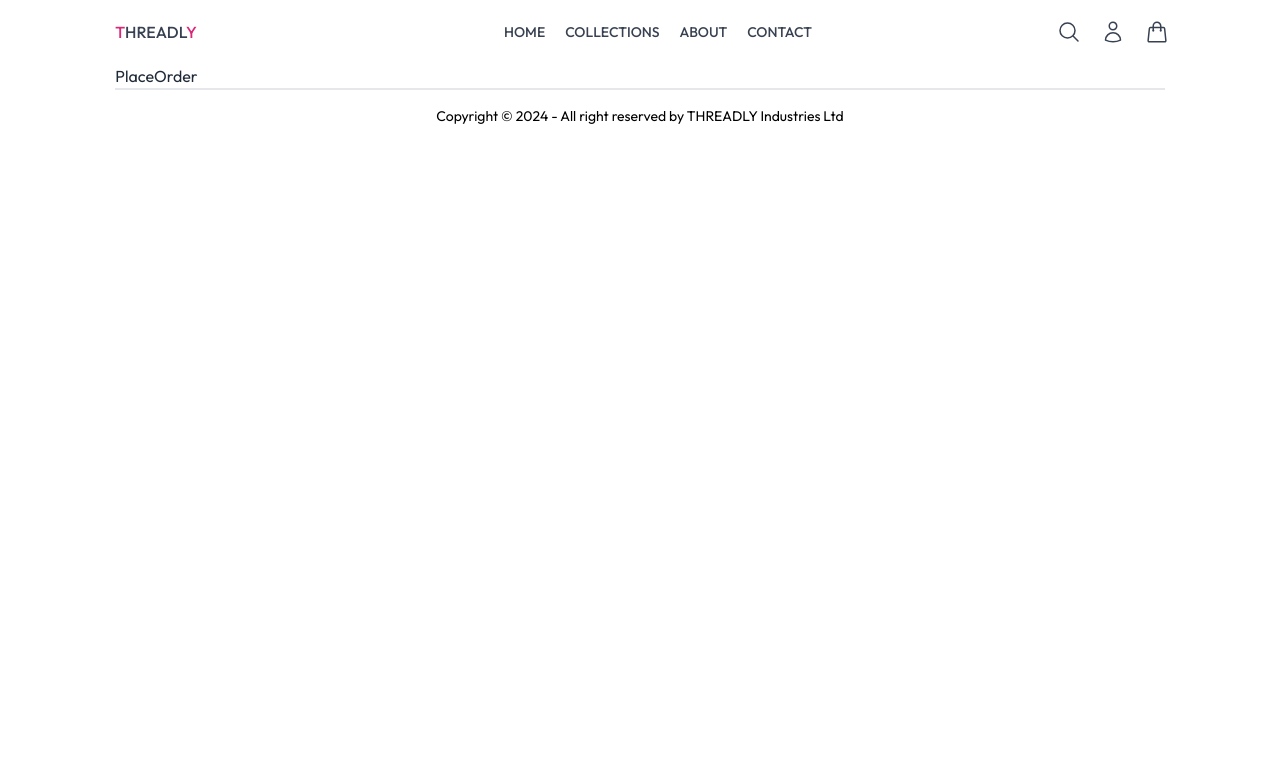
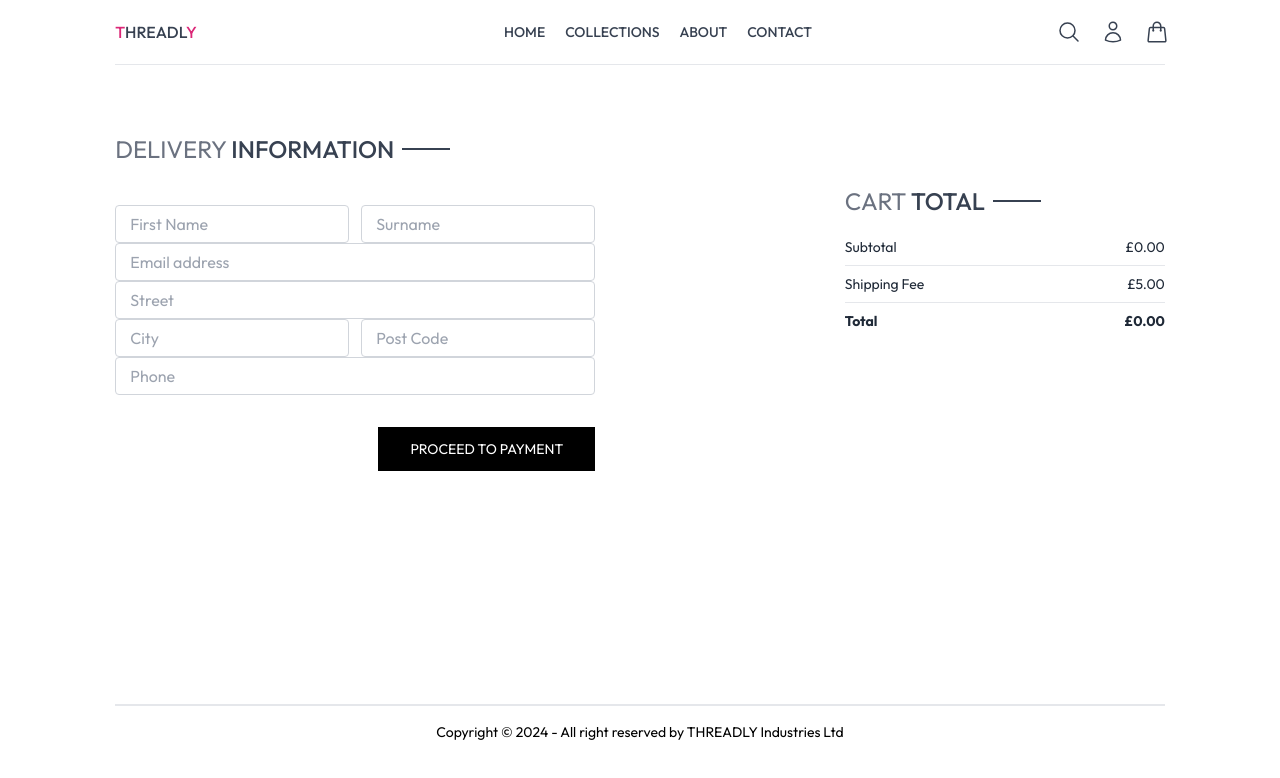
Before and after one commit to Shukrim433/Threadly, a React (Vite) app in the folder client/: page /place-order in a window 1280 px wide. Shown: the top 778 px of the page. Built offline with nearby package versions, Linux system fonts and the light colour scheme; no server answers.

Commit message:
placeOrder(+stripe), verifyOrder and userOrders client functionality done

```diff
--- a/client/src/pages/Orders.jsx
+++ b/client/src/pages/Orders.jsx
@@ -1,7 +1,76 @@
-import React from "react";
+import React, { useEffect, useState } from "react";
+import { useShopContext } from "../context/ShopContext";
+import axios from "axios";
+import Title from "../components/Title/Title";
+import convertToDateFormat from "../utils/helpers";
+import { useNavigate } from "react-router-dom";
 
 const Orders = () => {
-  return <div>Orders</div>;
+  const [myOrders, setMyOrders] = useState([]);
+  const { authenticatedUser } = useShopContext();
+  const navigate = useNavigate()
+
+  const fetchOrders = async () => {
+    const res = await axios.post("/api/order/userOrders");
+    setMyOrders(res.data.orderData);
+    console.log(res.data.orderData);
+  };
+
+  useEffect(() => {
+    fetchOrders();
+  }, [authenticatedUser]); // when comp loads and or logged in user changes
+
+  return (
+    <div className="border-t pt-5 flex flex-col">
+      {/* TITLE */}
+      <div className="text-center py-8 text-3xl">
+        <Title text1={"MY"} text2={"ORDERS"} />
+      </div>
+      {/* MAP THRU ORDERS */}
+      {myOrders.map((order) => (
+        <div
+          key={order._id}
+          className="py-4 border-t-8 border-b text-gray-700 flex flex-col sm:flex-row sm:items-center gap-4"
+        >
+          <div className="flex flex-col items-start  gap-6">
+            <div>
+              <b className="flex items-center gap-5 mt-3">
+                Ordered: {convertToDateFormat(order.date)}
+              </b>
+              <b className="flex items-center gap-5 mt-3">
+                Order total: £{order.amount}
+              </b>
+            </div>
+            {/* MAP THRU ITEMS IN EACH ORDER */}
+            {order.items.map((item) => (
+              <>
+                <div className="flex items-center gap-5 mt-2 cursor-pointer"
+                onClick={()=> navigate(`/products/${item._id}`)}>
+                  <img
+                    className="w-16 sm:w-20"
+                    src={item.images[0]}
+                    alt="product image"
+                  />
+                  <div>
+                    <p className="text-xs sm:text-lg font-medium">
+                      {item.name}
+                    </p>
+                  </div>
+                  <p>£{item.price}</p>
+                  <p className="px-2 sm:px-3 sm:py-1 border bg-slate-100">
+                    {item.size}
+                  </p>
+                  <p className="flex items-center gap-5">
+                    QTY: {item.quantity}
+                  </p>
+                </div>
+              </>
+            ))}
+          </div>
+        </div>
+      ))}
+    </div>
+  );
 };
 
 export default Orders;
--- a/client/src/pages/PlaceOrder.jsx
+++ b/client/src/pages/PlaceOrder.jsx
@@ -1,7 +1,177 @@
-import React from "react";
+import React, { useEffect, useState } from "react";
+import Title from "../components/Title/Title";
+import CartTotal from "../components/CartTotal/CartTotal";
+import { assets } from "../assets/assets";
+import { useShopContext } from "../context/ShopContext";
+import useGetProducts from "../hooks/useGetProducts";
+import axios from "axios";
+import toast from "react-hot-toast";
 
 const PlaceOrder = () => {
-  return <div>PlaceOrder</div>;
+  const { authenticatedUser, cartItems, getCartTotal } = useShopContext();
+  const { loading, products } = useGetProducts();
+
+  const [formState, setFormState] = useState({
+    firstName: "",
+    surname: "",
+    email: "",
+    street: "",
+    city: "",
+    postCode: "",
+    phoneNumber: "",
+  });
+
+  const handleChange = (event) => {
+    const { value, name } = event.target;
+    setFormState({
+      ...formState,
+      [name]: value,
+    });
+  };
+
+  const handleSubmit = async (event) => {
+    event.preventDefault();
+
+    // create the orderItems array from cartItems and products
+    let orderItems = [];
+
+    // loop through products and check if they're in the cart
+    products.forEach((product) => {
+      const itemInCart = cartItems[product._id]; // check if the product is in the cart
+
+      if (itemInCart) {
+        // if the product is in the cart, iterate over sizes (XS, S, M, L, XL)
+        Object.entries(itemInCart).forEach(([size, quantity]) => {
+          if (quantity > 0) {
+            // create an item with product and quantity info
+            orderItems.push({
+              _id: product._id,
+              images: product.images,
+              name: product.name,
+              size: size,
+              quantity: quantity,
+              price: product.price,
+            });
+          }
+        });
+      }
+    });
+
+    console.log("orderItems", orderItems);
+
+    let orderData = {
+      address: formState,
+      items: orderItems,
+      amount: getCartTotal() + 5,
+    };
+
+    let res = await axios.post("/api/order/place", orderData);
+    if (res.data.success) {
+      const { session_url } = res.data;
+      localStorage.removeItem("cart-items"); // clear cart items if stripe checkout = success
+      window.location.replace(session_url);
+    } else {
+      toast.error("error with payment");
+    }
+  };
+
+  return (
+    <div className="flex flex-col sm:flex-row justify-between gap-4 pt-5 sm:pt-14 min-h-[80vh] border-t">
+      {/* LEFT SIDE */}
+      <div className="flex flex-col gap-4 w-full sm:max-w-[480px]">
+        <div className="text-xl sm:text-2xl my-3">
+          <Title text1={"DELIVERY"} text2={"INFORMATION"} />
+        </div>
+        <form onSubmit={handleSubmit}>
+          <div className="flex gap-3">
+            <input
+              required
+              className="border border-gray-300 rounded bg-white py-1.5 px-3.5 w-full"
+              type="text"
+              placeholder="First Name"
+              name="firstName"
+              value={formState.firstName}
+              onChange={handleChange}
+            />
+            <input
+              required
+              className="border border-gray-300 rounded bg-white py-1.5 px-3.5 w-full"
+              type="text"
+              placeholder="Surname"
+              name="surname"
+              value={formState.surname}
+              onChange={handleChange}
+            />
+          </div>
+          <input
+            required
+            className="border border-gray-300 rounded bg-white py-1.5 px-3.5 w-full"
+            type="email"
+            placeholder="Email address"
+            name="email"
+            value={formState.email}
+            onChange={handleChange}
+          />
+          <input
+            required
+            className="border border-gray-300 rounded bg-white py-1.5 px-3.5 w-full"
+            type="text"
+            placeholder="Street"
+            name="street"
+            value={formState.street}
+            onChange={handleChange}
+          />
+          <div className="flex gap-3">
+            <input
+              required
+              className="border border-gray-300 rounded bg-white py-1.5 px-3.5 w-full"
+              type="text"
+              placeholder="City"
+              name="city"
+              value={formState.city}
+              onChange={handleChange}
+            />
+            <input
+              required
+              className="border border-gray-300 rounded bg-white py-1.5 px-3.5 w-full"
+              type="text"
+              placeholder="Post Code"
+              name="postCode"
+              value={formState.postCode}
+              onChange={handleChange}
+            />
+          </div>
+          <input
+            required
+            className="border border-gray-300 rounded bg-white py-1.5 px-3.5 w-full"
+            type="number"
+            placeholder="Phone"
+            name="phoneNumber"
+            value={formState.phoneNumber}
+            onChange={handleChange}
+          />
+          <div className="w-full text-end">
+            <button
+              type="submit"
+              className="bg-black  active:bg-pink-600 text-white text-sm my-8 px-8 py-3"
+            >
+              PROCEED TO PAYMENT
+            </button>
+          </div>
+        </form>
+      </div>
+      {/* RIGHT SIDE */}
+      <div className="mt-8">
+        <div className="mt-8 min-w-80">
+          <CartTotal />
+        </div>
+        <div className="mt-12">
+          {/* PAYMENT METHOD SELECTION */}
+          <div className="flex gap-3 flex-col lg:flex-row"></div>
+        </div>
+      </div>
+    </div>
+  );
 };
 
 export default PlaceOrder;
--- /dev/null
+++ b/client/src/pages/Verify.jsx
@@ -0,0 +1,37 @@
+import axios from "axios";
+import React, { useEffect } from "react";
+import toast from "react-hot-toast";
+import { useNavigate, useSearchParams } from "react-router-dom";
+
+const Verify = () => {
+  const [searchParams, setSearchParams] = useSearchParams();
+  const success = searchParams.get("success"); // = true
+  const orderId = searchParams.get("orderId"); // = id of placed order
+  const navigate = useNavigate()
+
+  console.log(success, orderId);
+
+  const verifyPayment = async () => {
+    const res = await axios.post("/api/order/verify", {success, orderId})
+    if(res.data.success){
+        navigate("/orders")
+    }
+    else {
+        navigate("/")
+        toast.error("Payment cancelled.")
+    }
+  }
+
+  // to call function only when component loads
+  useEffect(()=>{
+    verifyPayment()
+  },[])
+
+  return (
+    <div className="verify">
+      <div className="spinner"></div>
+    </div>
+  );
+};
+
+export default Verify;
```
